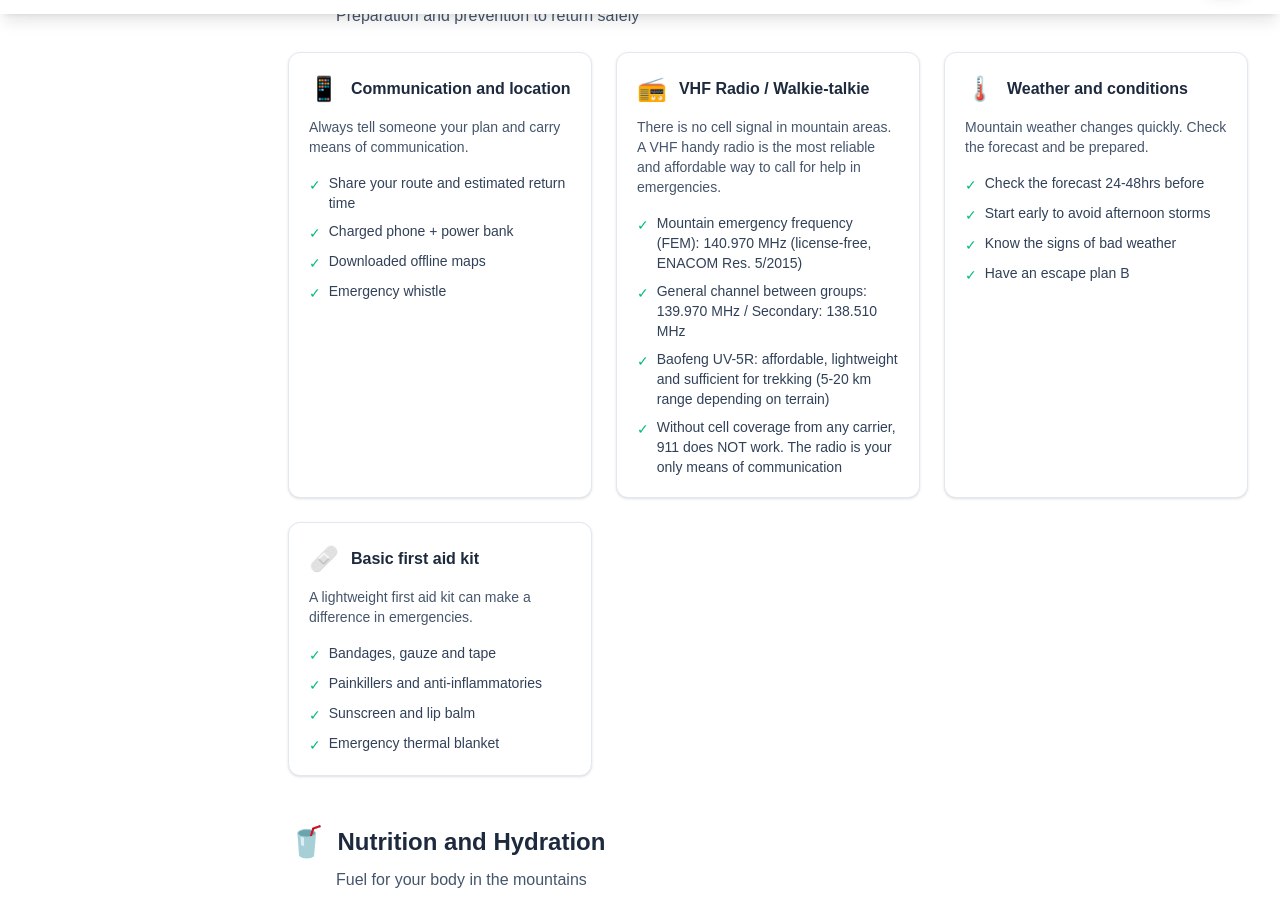
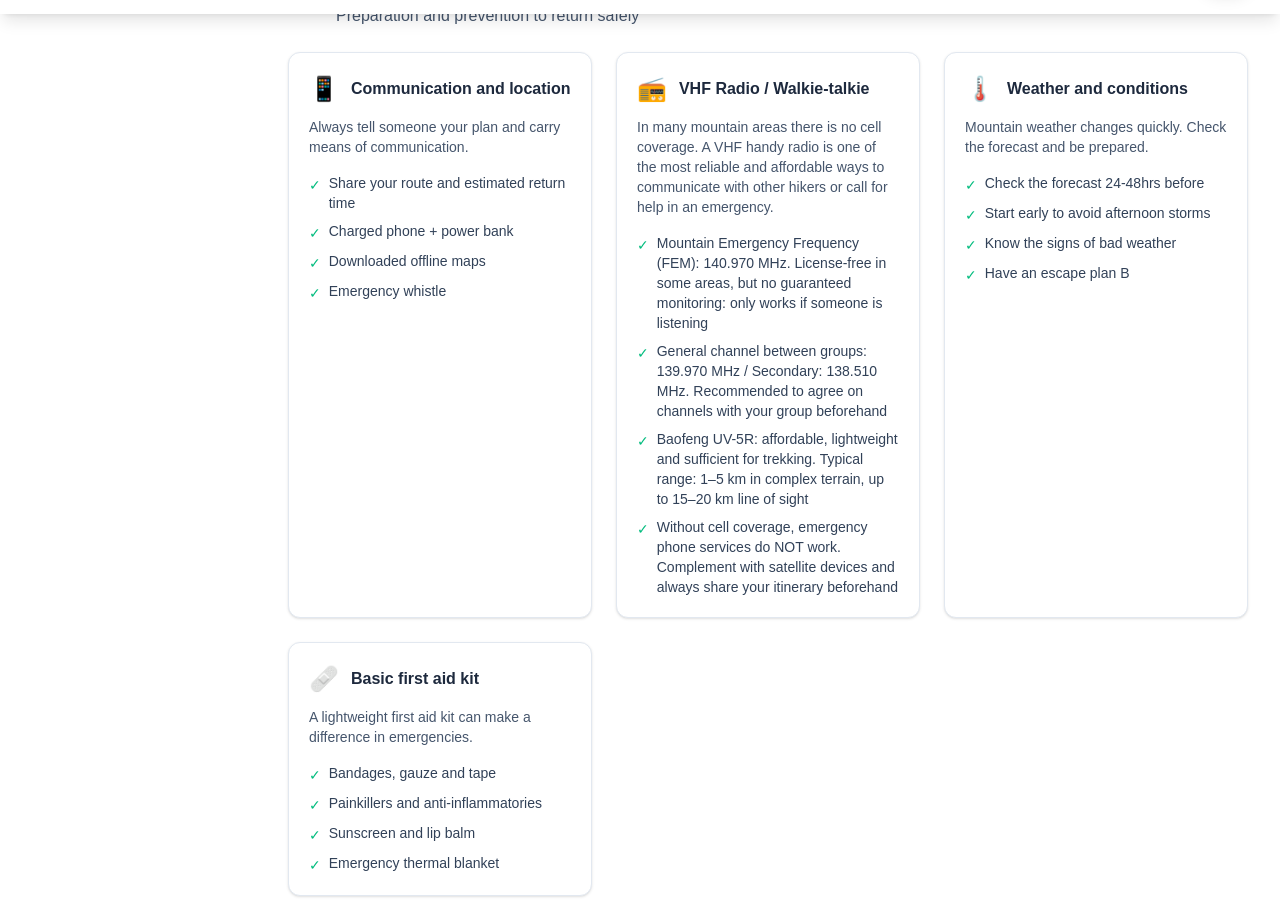
Before and after one commit to santileira/trekkings-world, a Next.js app: page /en/tips in a window 1280 px wide. Shown: the part 786-1700 px from the top of the page. Built offline with nearby package versions, Linux system fonts and the light colour scheme; no server answers.

Commit message:
Update VHF radio tip with more accurate and nuanced content

```diff
--- a/src/app/[locale]/tips/page.tsx
+++ b/src/app/[locale]/tips/page.tsx
@@ -98,21 +98,21 @@ const CATEGORIES: Category[] = [
         icon: '📻',
         title: { es: 'Radio VHF / Handy', en: 'VHF Radio / Walkie-talkie' },
         description: {
-          es: 'En zonas de montaña no hay señal celular. Un handy VHF es la forma más confiable y económica de pedir ayuda en emergencias.',
-          en: 'There is no cell signal in mountain areas. A VHF handy radio is the most reliable and affordable way to call for help in emergencies.',
+          es: 'En muchas zonas de montaña no hay cobertura de red celular. Un handy VHF es una de las formas más confiables y económicas de comunicarse con otros montañistas o pedir ayuda en una emergencia.',
+          en: 'In many mountain areas there is no cell coverage. A VHF handy radio is one of the most reliable and affordable ways to communicate with other hikers or call for help in an emergency.',
         },
         items: {
           es: [
-            'Frecuencia de emergencia en montaña (FEM): 140.970 MHz (uso libre, Res. ENACOM 5/2015)',
-            'Canal general entre grupos: 139.970 MHz / Secundario: 138.510 MHz',
-            'Baofeng UV-5R: económico, liviano y suficiente para trekking (alcance 5-20 km según terreno)',
-            'Sin cobertura celular de ningún operador, el 911 NO funciona. El handy es tu único medio de comunicación',
+            'Frecuencia de Emergencia en Montaña (FEM): 140.970 MHz. Uso libre en algunos lugares, pero no hay escucha garantizada: funciona solo si alguien está monitoreando',
+            'Canal general entre grupos: 139.970 MHz / Secundario: 138.510 MHz. Recomendado acordarlos previamente con el grupo para coordinación',
+            'Baofeng UV-5R: económico, liviano y suficiente para trekking. Alcance típico: 1–5 km en terreno complejo, hasta 15–20 km en línea de vista',
+            'Sin cobertura celular, los servicios de emergencia por teléfono NO funcionan. Se recomienda complementar con dispositivos satelitales y aviso previo del itinerario',
           ],
           en: [
-            'Mountain emergency frequency (FEM): 140.970 MHz (license-free, ENACOM Res. 5/2015)',
-            'General channel between groups: 139.970 MHz / Secondary: 138.510 MHz',
-            'Baofeng UV-5R: affordable, lightweight and sufficient for trekking (5-20 km range depending on terrain)',
-            'Without cell coverage from any carrier, 911 does NOT work. The radio is your only means of communication',
+            'Mountain Emergency Frequency (FEM): 140.970 MHz. License-free in some areas, but no guaranteed monitoring: only works if someone is listening',
+            'General channel between groups: 139.970 MHz / Secondary: 138.510 MHz. Recommended to agree on channels with your group beforehand',
+            'Baofeng UV-5R: affordable, lightweight and sufficient for trekking. Typical range: 1–5 km in complex terrain, up to 15–20 km line of sight',
+            'Without cell coverage, emergency phone services do NOT work. Complement with satellite devices and always share your itinerary beforehand',
           ],
         },
       },
```
